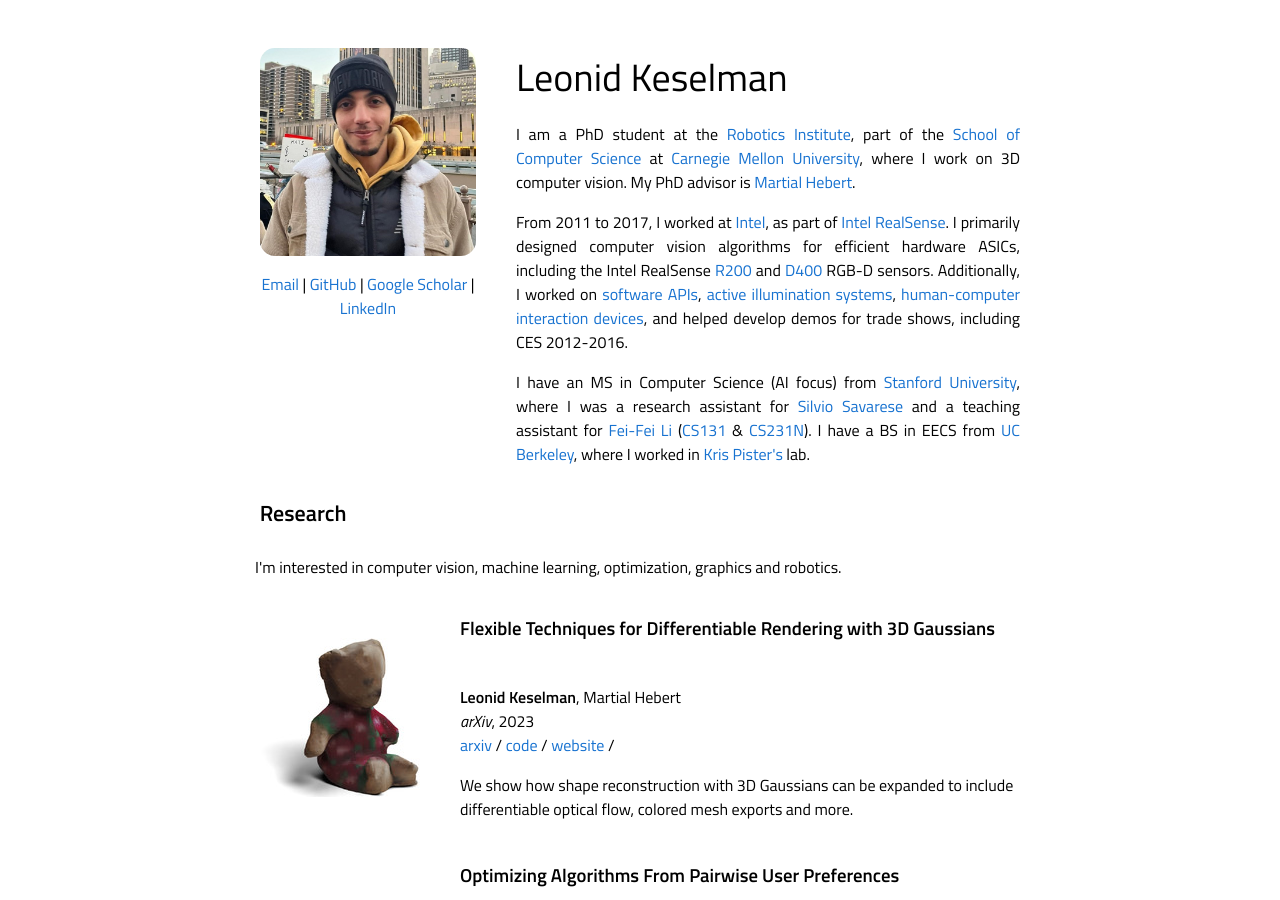
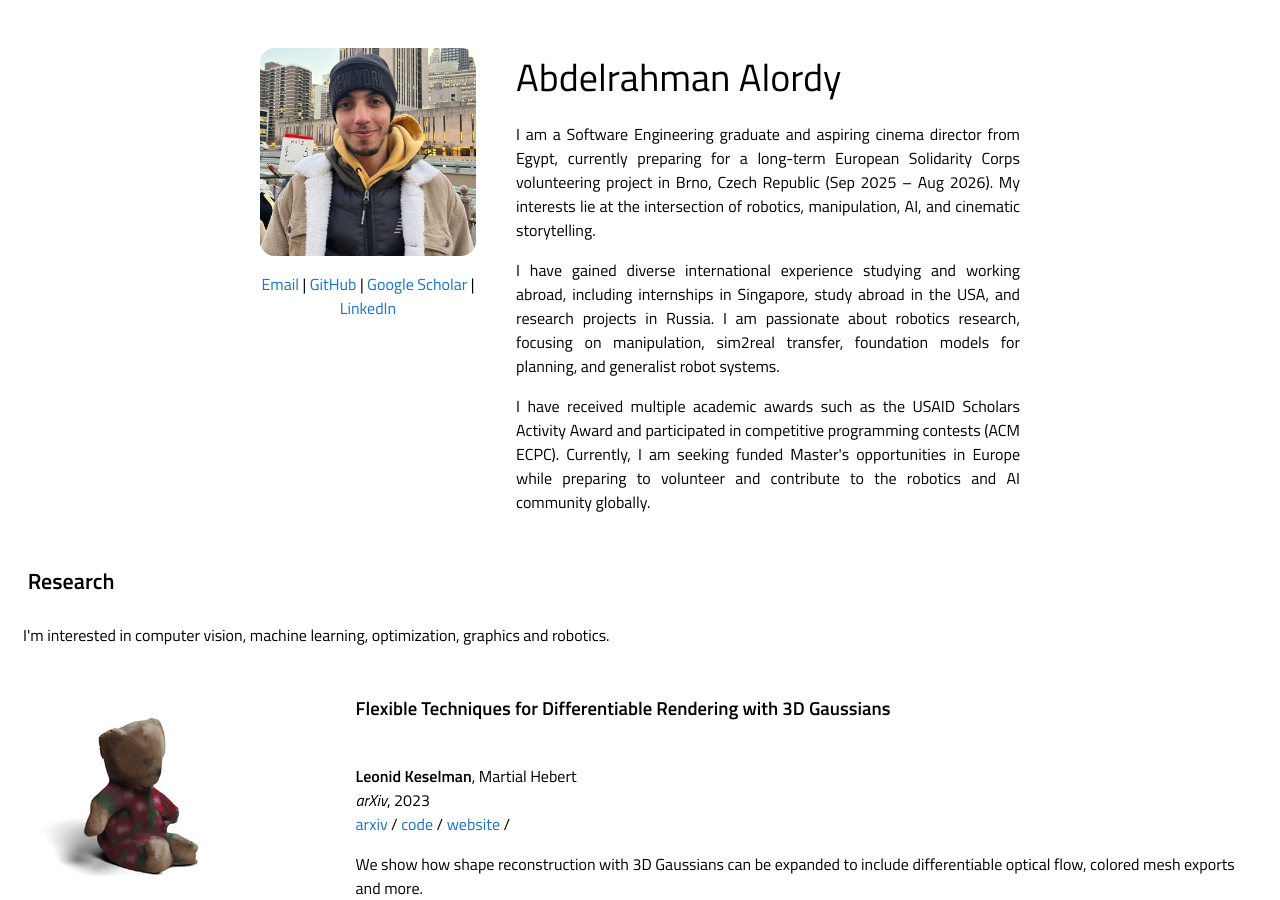
Before and after one commit to AbdalrahmanAtia/abdalrahmanatia.github.io, a Jekyll site: the page built from _posts/2023-08-28-3dgaussians.markdown, in a window 1280 px wide and 900 px high. Built offline with Jekyll 4.4.1, drawn with Linux system fonts in a browser that asks for light colours.

Commit message:
Update default.html

```diff
--- a/_layouts/default.html
+++ b/_layouts/default.html
@@ -68,26 +68,30 @@
                   <td width="32%" valign="top">
                     <a href="images/circle_bw_crop.jpg"><img src="images/abdo.jpg" width="100%" style="border-radius:15px"></a>
                     <p align="center">
-                <a target="_blank" href="https://mailhide.io/e/B8TyS">Email</a> |
-                <a href="https://github.com/leonidk">GitHub</a> |
-                <a href="https://scholar.google.com/citations?user=GCYG4GoAAAAJ">Google Scholar</a> |
-                <a href="https://www.linkedin.com/in/lkeselman">LinkedIn</a>
+                      <a target="_blank" href="mailto:your-email@example.com">Email</a> |
+                      <a href="https://github.com/abdelrahman-alordy">GitHub</a> |
+                      <a href="https://scholar.google.com/citations?user=yourGoogleScholarID">Google Scholar</a> |
+                      <a href="https://www.linkedin.com/in/abdelrahman-alordy">LinkedIn</a>
                     </p>
                   </td>
                   <td width="68%" valign="top" align="justify">
-              <pageheading>Leonid Keselman</pageheading><br>
+                    <pageheading>Abdelrahman Alordy</pageheading><br>
                     <p>
-                I am a PhD student at the <a href="https://www.ri.cmu.edu/">Robotics Institute</a>, part of the <a href="https://www.scs.cmu.edu/">School of Computer Science</a> at <a href="https://www.cmu.edu/">Carnegie Mellon University</a>, where I work on 3D computer vision. My PhD advisor is <a href="http://www.cs.cmu.edu/~hebert/">Martial Hebert</a>.
+                      I am a Software Engineering graduate and aspiring cinema director from Egypt, currently preparing for a long-term European Solidarity Corps volunteering project in Brno, Czech Republic (Sep 2025 – Aug 2026). My interests lie at the intersection of robotics, manipulation, AI, and cinematic storytelling.
                     </p>
                     <p>
-                From 2011 to 2017, I worked at <a href="https://www.intel.com">Intel</a>, as part of <a href="https://www.intelrealsense.com/">Intel RealSense</a>. I primarily designed computer vision algorithms for efficient hardware ASICs, including the Intel RealSense <a href="https://software.intel.com/en-us/articles/realsense-r200-camera">R200</a> and <a href="https://software.intel.com/en-us/realsense/d400">D400</a> RGB-D sensors. Additionally, I worked on <a href="https://github.com/IntelRealSense/librealsense">software APIs</a>, <a href="https://patents.google.com/patent/US9992474B2">active illumination systems</a>, <a href="https://patents.google.com/patent/US9304597">human-computer interaction devices</a>, and helped develop demos for trade shows, including CES 2012-2016.
+                      I have gained diverse international experience studying and working abroad, including internships in Singapore, study abroad in the USA, and research projects in Russia. I am passionate about robotics research, focusing on manipulation, sim2real transfer, foundation models for planning, and generalist robot systems.
                     </p>
                     <p>
-                I have an MS in Computer Science (AI focus) from <a href="http://cs.stanford.edu">Stanford University</a>, where I was a research assistant for <a href="http://svl.stanford.edu/">Silvio Savarese</a> and a teaching assistant for <a href="http://svl.stanford.edu/">Fei-Fei Li</a> (<a href="http://vision.stanford.edu/teaching/cs131_fall1617/">CS131</a> & <a href="http://cs231n.stanford.edu/2017/">CS231N</a>). I have a BS in EECS from <a href="http://www.eecs.berkeley.edu/">UC Berkeley</a>, where I worked in <a href="https://people.eecs.berkeley.edu/~pister/">Kris Pister's</a> lab.
+                      I have received multiple academic awards such as the USAID Scholars Activity Award and participated in competitive programming contests (ACM ECPC). Currently, I am seeking funded Master's opportunities in Europe while preparing to volunteer and contribute to the robotics and AI community globally.
                     </p>
                   </td>
                 </tr>
               </table>
+            </td>
+          </tr>
+        </table>
+
 
 
         <table width="100%" align="center" border="0" cellspacing="0" cellpadding="10">
```
Lines whose indentation alone changed are shown as unchanged.
